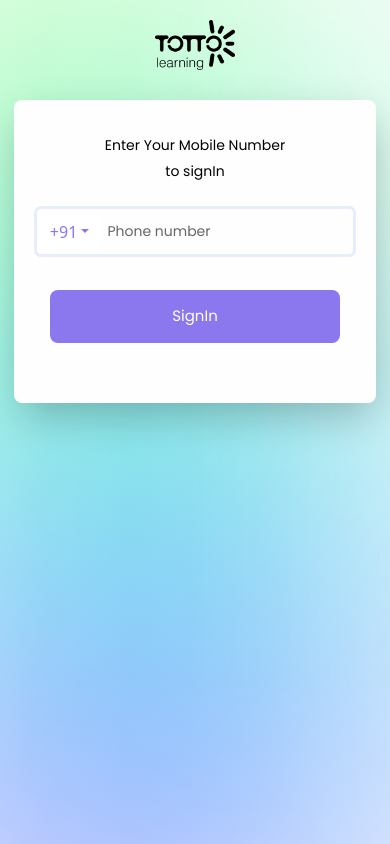
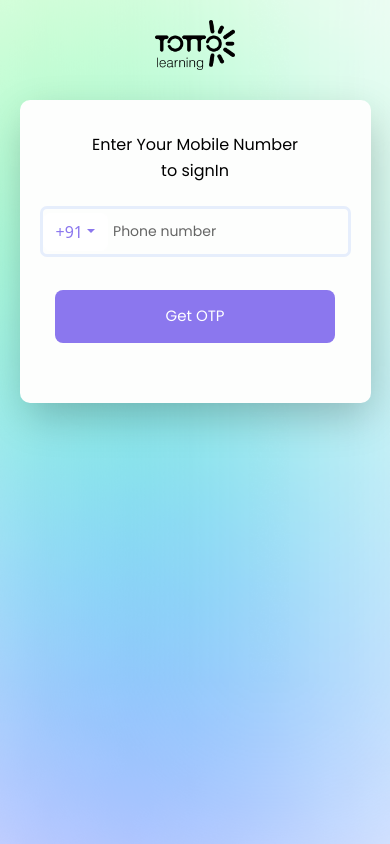
Before and after one commit to Ansab369/experts-dashboard, a React (Create React App) app: page /signin in a window 390 px wide. Built offline with nearby package versions, Linux system fonts and the light colour scheme.

Commit message:
added basic validation in otp screen

```diff
--- a/src/screens/signIn/SignIn.jsx
+++ b/src/screens/signIn/SignIn.jsx
@@ -31,11 +31,18 @@ function SignIn() {
     const [successMessage, setSuccessMessage] = useState(null)
     const [otp, setOtp] = useState('')
 
-    const submitPhoneNumber = ()=>{
-        if(phoneNumber.length < 6) return setError('Enter a valid mobile number');
-        if(!phoneNumber.match(PHONE_NUMBER_REGEX)) return setError('Enter a valid mobile number including digits only');
+    const submitPhoneNumber = () => {
+        if (phoneNumber.length < 6) return setError('Enter a valid mobile number');
+        if (!phoneNumber.match(PHONE_NUMBER_REGEX)) return setError('Enter a valid mobile number including digits only');
         setError(null);
         setIsOtpSent(true);
+        // setActivityInProgress(true);
+    }
+    const submitOtp = ()=>{
+        setSuccessMessage(null);
+        if(otp.length < 6) return setError('Enter 6 digit OTP');
+        if(!otp.match(/^\d{6}$/g)) return setError('OTP contains characters other than digits');
+        setError(null);
         // setActivityInProgress(true);
     }
 
@@ -46,7 +53,6 @@ function SignIn() {
             </div>
             <div className="ComponentA">
                 <div className="Container" >
-
                     {isOtpSend === false ?
                         <> <div className="Login-Container-Text17">
                             <p>Enter Your Mobile Number</p>
@@ -69,23 +75,25 @@ function SignIn() {
                                     </Dropdown.Menu>
                                 </Dropdown>
                                 <input
+                                    className="input1"
                                     type="text"
                                     id="lname"
                                     name="lname"
                                     placeholder="Phone number"
                                     value={phoneNumber}
                                     maxLength={11}
-                        onInput={(e)=>{
-                            setPhoneNumber(e?.target.value?.replace(/[^\d]/g,'') ?? '')
+                                    onInput={(e) => {
+                                        setPhoneNumber(e?.target.value?.replace(/[^\d]/g, '') ?? '')
                                     }}
                                 ></input>
                             </div>
+                            <p className="error-text">{error}</p>
                             <div className="container-button" >
-                        <button className="button" onClick={submitPhoneNumber}>SignIn</button>
+                                <button className="button" onClick={submitPhoneNumber}>Get OTP</button>
                             </div></>
                         :
-                    <> <div className="Login-Container-Text179">
-                        <p className="number-2" >Enter the 6 Digit OTP sent to </p>
+                        <><p className="number-2" >Enter the 6 Digit OTP sent to</p> <div className="Login-Container-Text179">
+
                             <p className="number">{`${countrycode}  ${phoneNumber}`}</p>
                         </div>
                             <div className="custom-textfield">
@@ -97,14 +105,15 @@ function SignIn() {
                                     value={otp}
                                     maxLength={6}
                                     inputMode="numeric"
-                        onInput={(e)=>{
-                            setOtp(e?.target.value?.replace(/[^\d]/g,'') ?? '')
+                                    onInput={(e) => {
+                                        setOtp(e?.target.value?.replace(/[^\d]/g, '') ?? '')
                                     }}
-                        style={{ textAlign : 'center'}}
+                                    style={{ textAlign: 'center' }}
                                 ></input>
                             </div>
+                            <p className="error-text">{error}</p>
                             <div className="container-button" >
-                        <button className="button" onClick={submitPhoneNumber}>Verify OTP</button>
+                                <button className="button" onClick={submitOtp}>Verify OTP</button>
                             </div></>
                     }
                 </div>
--- a/src/screens/signIn/signIn.css
+++ b/src/screens/signIn/signIn.css
@@ -6,7 +6,7 @@
 }
 .Container{
     padding-top: 20px;
-    max-width: 445px;
+    /* max-width: 445px; */
     box-shadow: 3px 15px 43px -5px rgba(0, 0, 0, 0.25);
     background: #FDFEFD;
     border-radius: 10px;
@@ -59,10 +59,18 @@
     font-size: 14px;
 }
 .number-2{
+    /* margin: 20px; */
+    /* padding: 10px; */
+    /* padding-right: 10px; */
+    /* padding-left: 10px; */
+    /* margin-left: 10px;
+    margin-right: 10px; */
     font-weight: 500;
     font-size: 16px;
+    text-align: center;
     color: #000000;
     font-family: 'Poppins', sans-serif;
+    /* white-space: nowrap; */
 
 }
 .Login-Container-Text179{
@@ -73,6 +81,19 @@
     flex-direction: column;
     display: flex;
 }
+.input1{
+    width: 80%;
+    margin: 0px;
+    align-items: center;
+}
+.error-text{
+    color: red;
+    font-weight: 400;
+    font-size: 14px;
+    text-align: center;
+    padding: 0px;
+    margin: 0px;
+}
 
 
 
@@ -82,31 +103,3 @@
 .dropdown-item:active{
     background-color: #8B77EE;
 }
-
-
-
-
-
-
-
-
-
-
-
-
-
-
-
-
-
-
-
-@media screen and (max-width: 490px ) {
-    .Container{
-        width: 90%;
-        border-radius: 8px;
-    }
-    .Login-Container-Text17 p{
-        font-size: 14px;
-    }
-}
```
Lines whose indentation alone changed are shown as unchanged.
